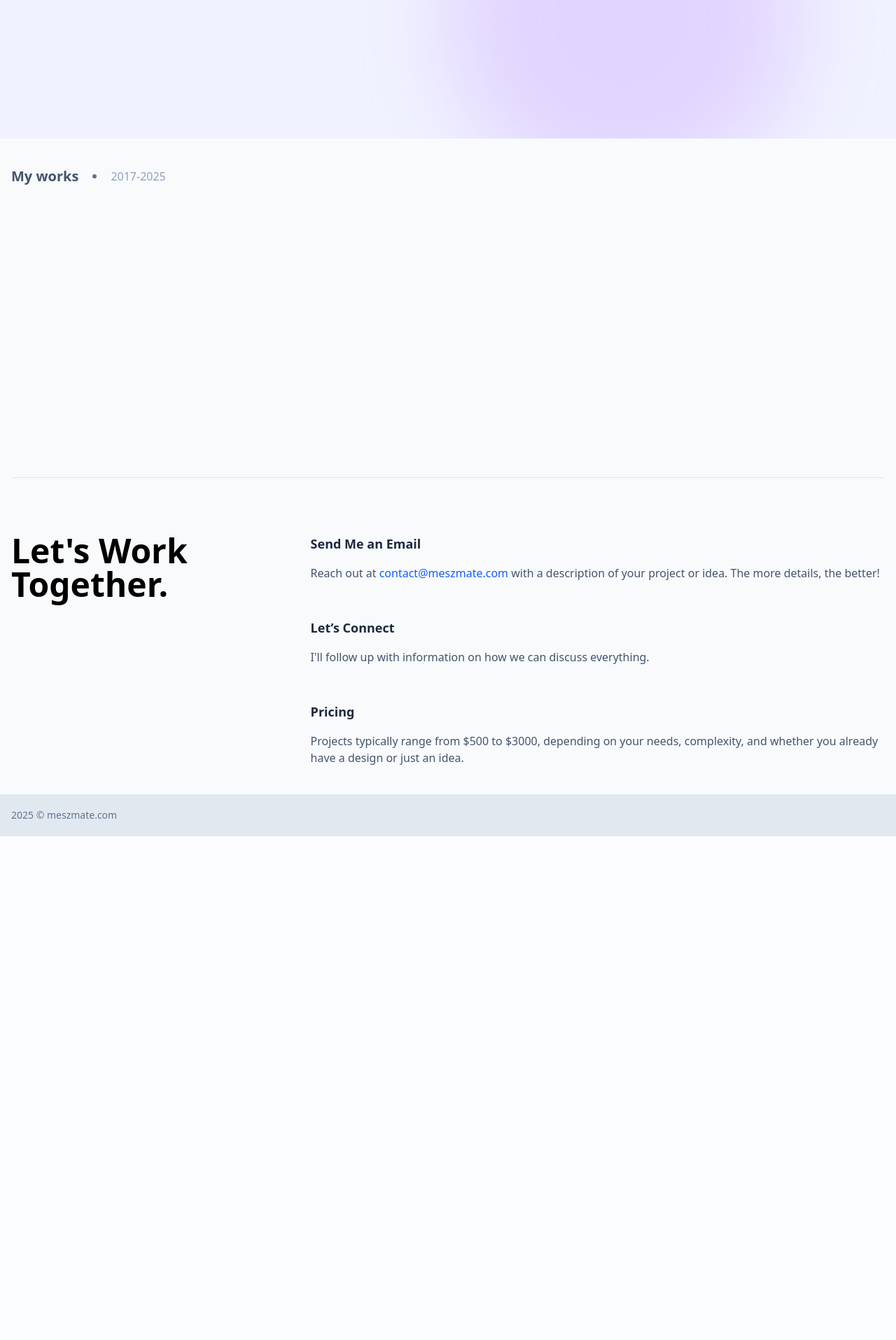
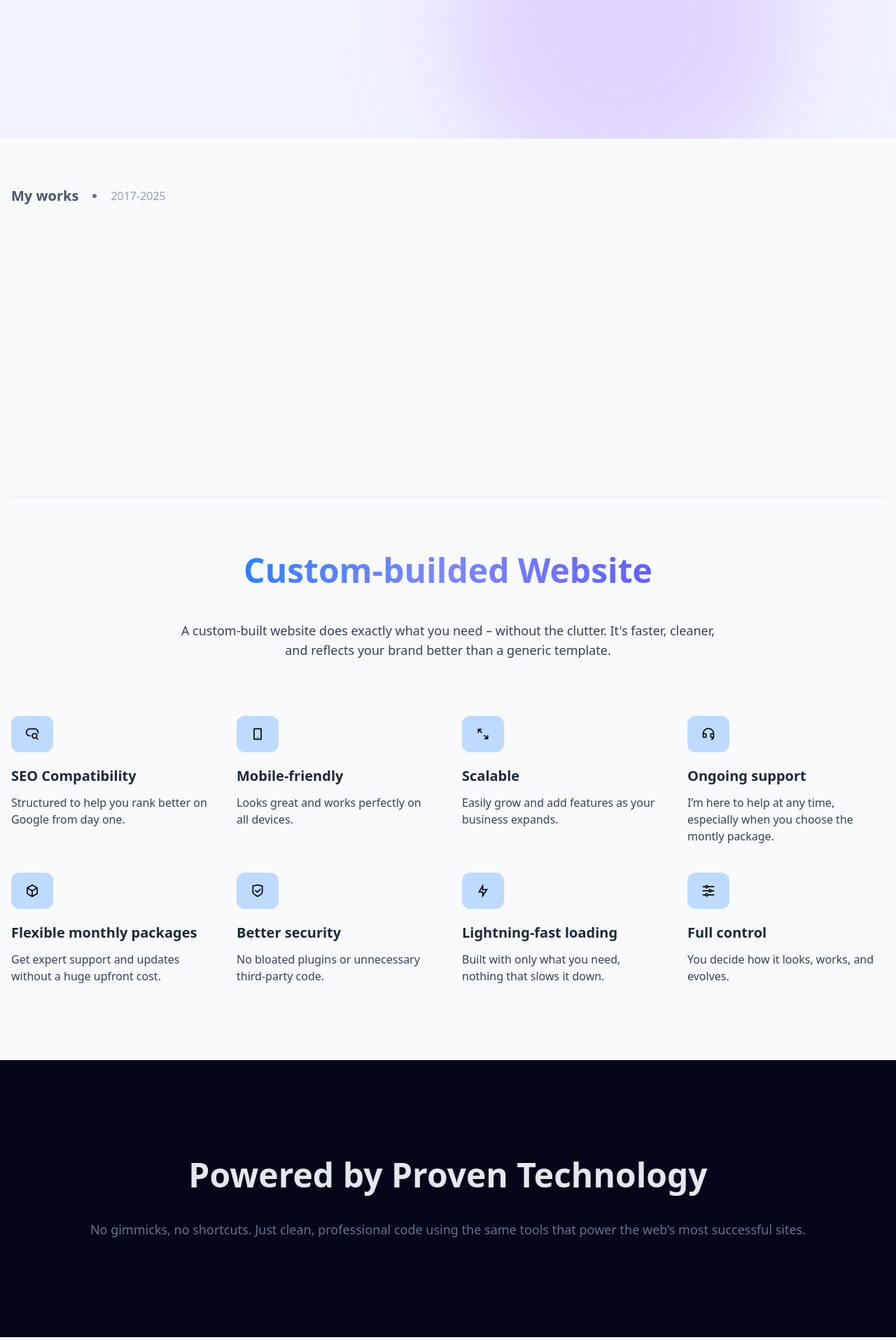
Before and after one commit to meszmate/portfolio, a PHP site: page / in a window 1280 px wide. Shown: the part 770-2685 px from the top of the page at 70% size. Before the commit the page ends 1965 px from the top, so only its background shows below. Run offline with PHP 8.4, Linux system fonts and the light colour scheme; some libraries are stand-ins or nearby versions; some web fonts are replaced.

Commit message:
meszmate.com update

```diff
--- a/meszmate/index.php
+++ b/meszmate/index.php
@@ -27,6 +27,67 @@
         "url"=>"https://meszmate.hu",
     ]
 ];
+$FEATURES = [
+    [
+        "icon"=>"ri-seo-line",
+        "title"=>"SEO Compatibility",
+        "description"=>"Structured to help you rank better on Google from day one."
+    ],
+    [
+        "icon"=>"ri-smartphone-line",
+        "title"=>"Mobile-friendly",
+        "description"=>"Looks great and works perfectly on all devices."
+    ],
+    [
+        "icon"=>"ri-expand-diagonal-2-line",
+        "title"=>"Scalable",
+        "description"=>"Easily grow and add features as your business expands."
+    ],
+    [
+        "icon"=>"ri-customer-service-line",
+        "title"=>"Ongoing support",
+        "description"=>"I’m here to help at any time, especially when you choose the montly package."
+    ],
+    [
+        "icon"=>"ri-box-3-line",
+        "title"=>"Flexible monthly packages",
+        "description"=>"Get expert support and updates without a huge upfront cost."
+    ],
+    [
+        "icon"=>"ri-shield-check-line",
+        "title"=>"Better security",
+        "description"=>"No bloated plugins or unnecessary third-party code."
+    ],
+    [
+        "icon"=>"ri-flashlight-line",
+        "title"=>"Lightning-fast loading",
+        "description"=>"Built with only what you need, nothing that slows it down."
+    ],
+    [
+        "icon"=>"ri-equalizer-line",
+        "title"=>"Full control",
+        "description"=>"You decide how it looks, works, and evolves."
+    ]
+];
+
+$SOCIALS = [
+    [
+        "icon"=>"ri-instagram-line",
+        "url"=>$INSTAGRAM,
+    ],
+    [
+        "icon"=>"ri-twitter-x-line",
+        "url"=>$X,
+    ],
+    [
+        "icon"=>"ri-github-fill",
+        "url"=>$GITHUB,
+    ],
+    [
+        "icon"=>"ri-discord-fill",
+        "url"=>$DISCORD,
+    ]
+];
 
 ?>
 <!DOCTYPE html>
@@ -39,6 +100,10 @@
     <link rel="icon" href="/favicon.ico" type="image/x-icon">
     <script src="https://cdn.jsdelivr.net/npm/@tailwindcss/browser@4"></script>
     <link href="https://api.fontshare.com/v2/css?f[]=outfit@700&display=swap" rel="stylesheet">
+    <link
+        href="https://cdn.jsdelivr.net/npm/remixicon@4.5.0/fonts/remixicon.css"
+        rel="stylesheet"
+    />
     <style>
         .font-base {
             font-family: 'Outfit', sans-serif;
@@ -51,7 +116,7 @@
         <div class="absolute -bottom-20 left-1/2 w-[500px] h-[500px] bg-purple-300 rounded-full mix-blend-multiply filter blur-3xl opacity-40"></div>
         <div class="absolute top-20 right-10 w-[300px] h-[300px] bg-blue-300 rounded-full mix-blend-multiply filter blur-3xl opacity-40"></div>
         <nav class="w-full py-4 px-4">
-            <div class="max-w-7xl mx-auto flex justify-between items-center">
+            <div class="max-w-[1500px] mx-auto flex justify-between items-center">
                 <div class="flex gap-5 items-center">
                     <img src="https://matex.hu/logo.jpg" class="w-8 h-8 rounded-full" alt="">
                     <h1 class="font-bold text-gray-700">Matthew Meszaros</h1>
@@ -64,7 +129,7 @@
             </div>
         </nav>
         <div class="pt-34 pb-50 px-4">
-            <div class="max-w-7xl mx-auto grid md:grid-cols-2 gap-y-15">
+            <div class="max-w-[1500px] mx-auto grid md:grid-cols-2 gap-y-15">
                 <div class="md:pr-12 flex flex-col justify-center">
                     <h1 class="font-base text-5xl sm:text-7xl text-gray-900 tracking-wider leading-17 sm:leading-23">High Quality, Modern Website Design</h1>
                     <p class="mt-9 text-xl text-gray-700">
@@ -80,8 +145,8 @@
             </div>
         </div>
     </section>
-    <section class="relative overflow-hidden bg-slate-50 py-10 px-4">
-        <div class="max-w-7xl mx-auto">
+    <section class="relative overflow-hidden bg-slate-50 py-17 px-4">
+        <div class="max-w-[1500px] mx-auto">
             <div class="flex items-center gap-5">
                 <h1 class="font-bold text-xl text-slate-600">My works</h1>
                 <div class="w-1.5 h-1.5 bg-slate-500 rounded-full"></div>
@@ -99,6 +164,31 @@
                 <?php endforeach; ?>
             </div>
             <div class="h-[1px] w-full bg-slate-200 my-20"></div>
+            <div class="flex flex-col items-center">
+                <h1 class="text-center font-semibold text-5xl bg-gradient-to-r from-blue-500 via-indigo-400 to-indigo-500 inline-block text-transparent bg-clip-text font-sans">Custom-builded Website</h1>
+                <p class="text-center max-w-3xl text-lg mt-12 mb-20 text-gray-700">A custom-built website does exactly what you need – without the clutter. It's faster, cleaner, and reflects your brand better than a generic template.</p>
+            </div>
+            <div class="grid sm:grid-cols-2 md:grid-cols-3 lg:grid-cols-4 gap-10 mb-10">
+                <?php foreach($FEATURES as $feature): ?>
+                    <div class="bg-">
+                        <div class="mb-5 bg-blue-200 w-fit py-3 px-5 rounded-xl text-xl">
+                            <i class="<?php echo $feature["icon"] ?>"></i>
+                        </div>
+                        <h1 class="font-bold text-xl mb-3 text-gray-800"><?php echo $feature["title"] ?></h1>
+                        <p class="text-gray-700"><?php echo $feature["description"] ?></p>
+                    </div>
+                <?php endforeach; ?>
+            </div>
+        </div>
+    </section>
+    <section class="relative overflow-hidden bg-slate-950 py-35 px-4">
+        <div class="max-w-[1500px] mx-auto">
+            <h1 class="text-5xl font-bold text-slate-200 text-center mb-10">Powered by Proven Technology</h1>
+            <p class="text-slate-500 text-lg text-center">No gimmicks, no shortcuts. Just clean, professional code using the same tools that power the web’s most successful sites.</p>
+        </div>
+    </section>
+    <section class="relative overflow-hidden bg-slate-50 py-17 px-4">
+        <div class="max-w-[1500px] mx-auto">
             <div class="flex flex-col md:flex-row gap-10">
                 <div class="max-w-[400px] flex gap-10">
                     <h1 class="text-5xl font-black">Let's Work Together.</h1>
@@ -115,11 +205,17 @@
         </div>
     </section>
     <section class="bg-slate-200 py-5 px-4">
-        <div class="max-w-7xl mx-auto flex justify-between">
+        <div class="max-w-[1500px] mx-auto flex justify-between items-center">
             <div>
                 <p class="text-slate-500 text-sm"><?php echo date("Y") ?> &copy; meszmate.com</p>
             </div>
-            <div></div>
+            <div class="flex gap-4">
+                <?php foreach ($SOCIALS as $social): ?>
+                    <a class="text-lg text-gray-700 hover:opacity-70" href="<?php echo $social["url"] ?>">
+                        <i class="<?php echo $social["icon"]?>"></i>
+                    </a>
+                <?php endforeach; ?>
+            </div>
         </div>
     </section>
     <script src="https://cdn.jsdelivr.net/npm/gsap@3.13.0/dist/gsap.min.js"></script>
```
